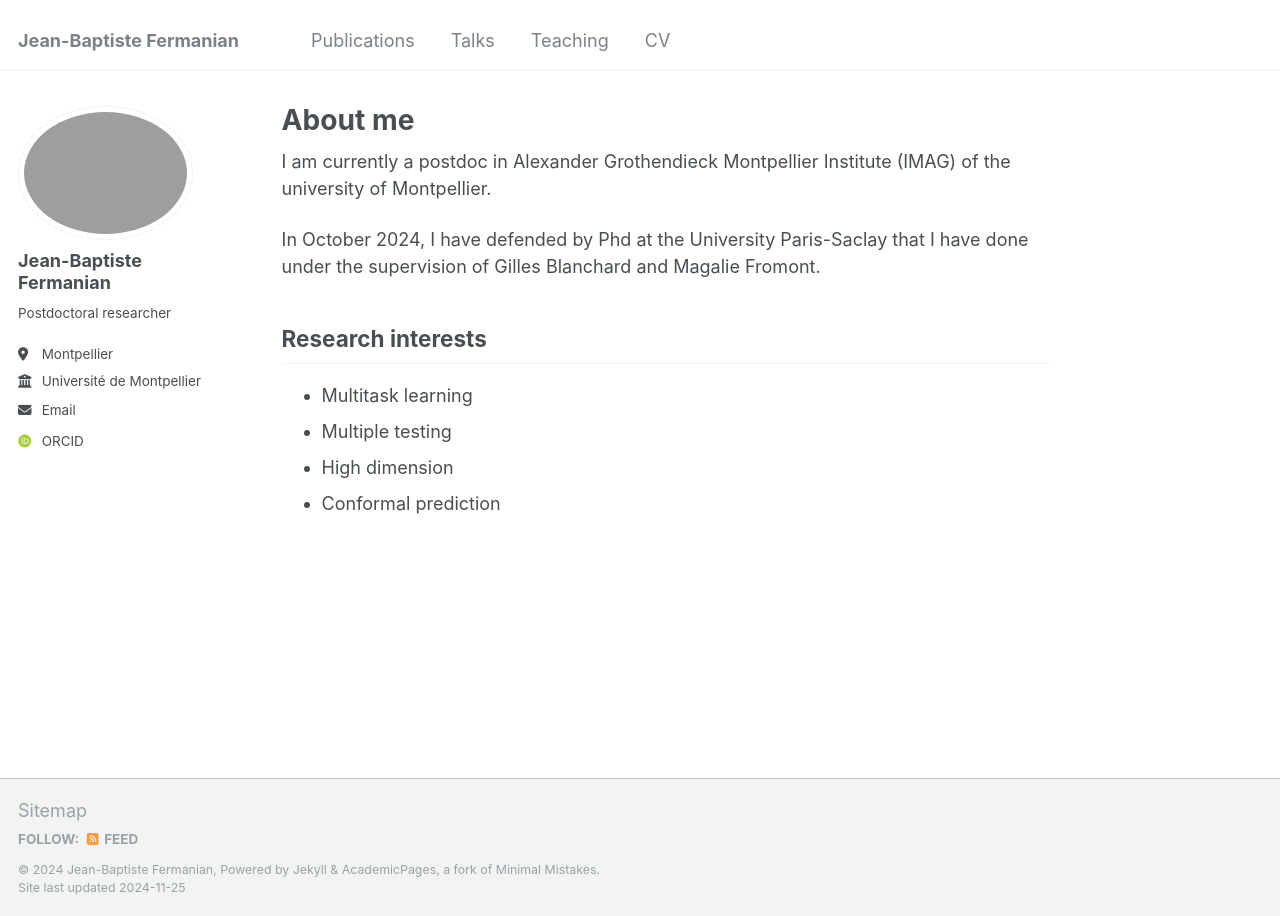
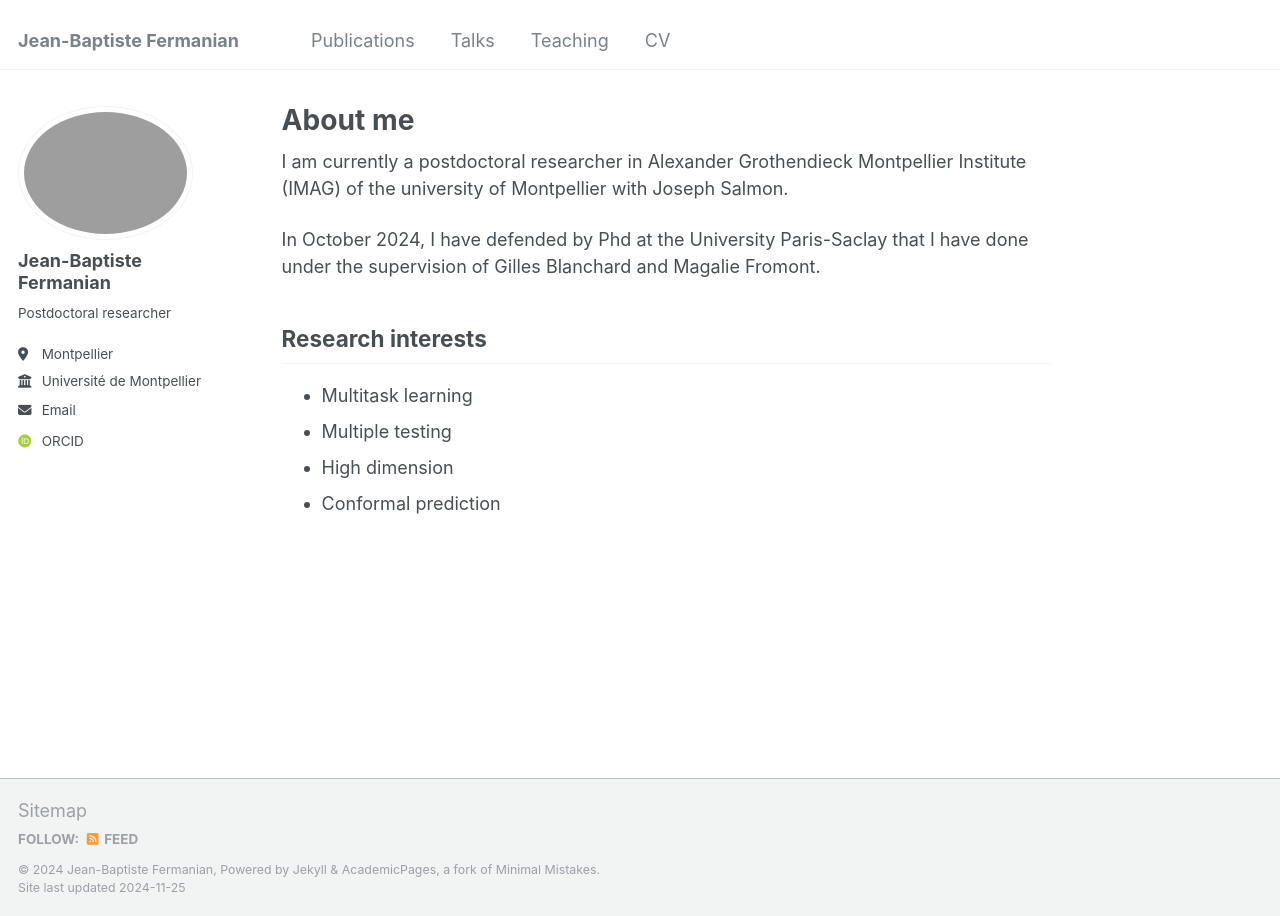
Before and after one commit to jeanbaptistefermanian/jeanbaptistefermanian.github.io, a Jekyll site: the page built from _pages/about.md, in a window 1280 px wide. Built offline with Jekyll 4.4.1, drawn with Linux system fonts in a browser that asks for light colours; some web fonts are replaced.

Commit message:
Update about.md

```diff
--- a/_pages/about.md
+++ b/_pages/about.md
@@ -7,7 +7,7 @@ redirect_from:
   - /about.html
 ---
 
-I am currently a postdoc in Alexander Grothendieck Montpellier Institute (IMAG) of the university of Montpellier.
+I am currently a postdoctoral researcher in Alexander Grothendieck Montpellier Institute (IMAG) of the university of Montpellier with Joseph Salmon.
 
 In October 2024, I have defended by Phd at the University Paris-Saclay that I have done under the supervision of Gilles Blanchard and Magalie Fromont.
 
```
